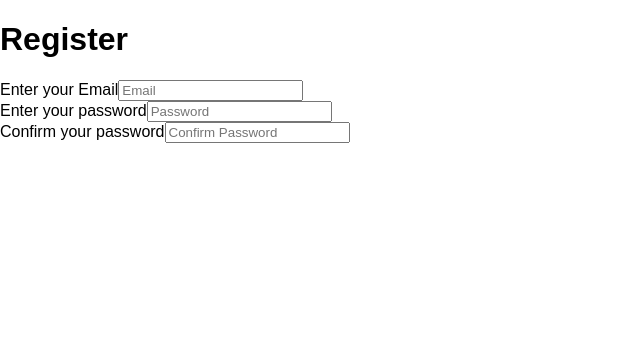
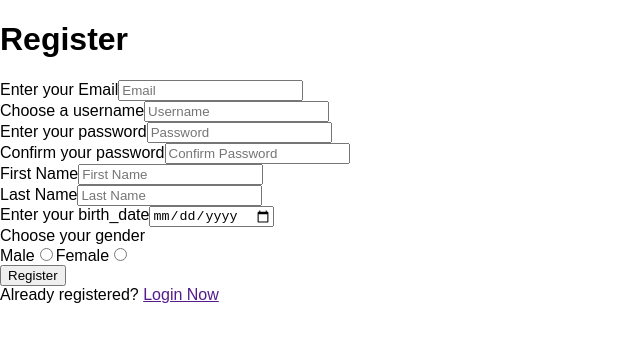
Before and after one commit to HseinKt/Code-Editor, a React (Create React App) app in the folder code_editor/: page /register in a window 1280 px wide. Shown: the top 342 px of the page, without its empty margins (0-640 px from the left). Built offline with nearby package versions, Linux system fonts and the light colour scheme.

Commit message:
Added some elements to the registration page

```diff
--- a/code_editor/src/components/register_page/register.js
+++ b/code_editor/src/components/register_page/register.js
@@ -9,12 +9,41 @@ const register = ()=>{
             <input id="email" placeholder="Email" />
           </div>
           <div>
+            <label htmlFor="username">Choose a username</label>
+            <input id="username" placeholder="Username" />
+          </div>
+          <div>
             <label htmlFor="password">Enter your password</label>
             <input id="password" type="password" placeholder="Password" />
           </div>
           <div>
-            <label htmlFor="confirmpassword">Confirm your password</label>
-            <input id="confirmpassword" type="password" placeholder="Confirm Password" />
+            <label htmlFor="confirm_password">Confirm your password</label>
+            <input id="confirm_password" type="password" placeholder="Confirm Password" />
+          </div>
+          <div className="name-container">
+            <div className="input-wrapper">
+              <label htmlFor="first_name">First Name</label>
+              <input type="text" id="first_name" placeholder="First Name" />
+            </div>
+            <div className="input-wrapper">
+              <label htmlFor="last_name">Last Name</label>
+              <input type="text" id="last_name" placeholder="Last Name" />
+            </div>
+          </div>
+          <div>
+            <label htmlFor="birth_date">Enter your birth_date</label>
+            <input type="date" id="birth_date"/>
+          </div>
+          <label htmlFor="gender">Choose your gender</label>
+          <div id="gender" className="gender">
+            <label htmlFor="male">Male</label>
+            <input type="radio" id="male" value="male" />
+            <label htmlFor="female">Female</label>
+            <input type="radio" id="female" value="female" />
+          </div>
+          <button type="submit" className="register-button" id="register-button">Register</button>
+          <div className="register-link">
+            Already registered? <a href="">Login Now</a>
           </div>
         </div>
       </div>
```
